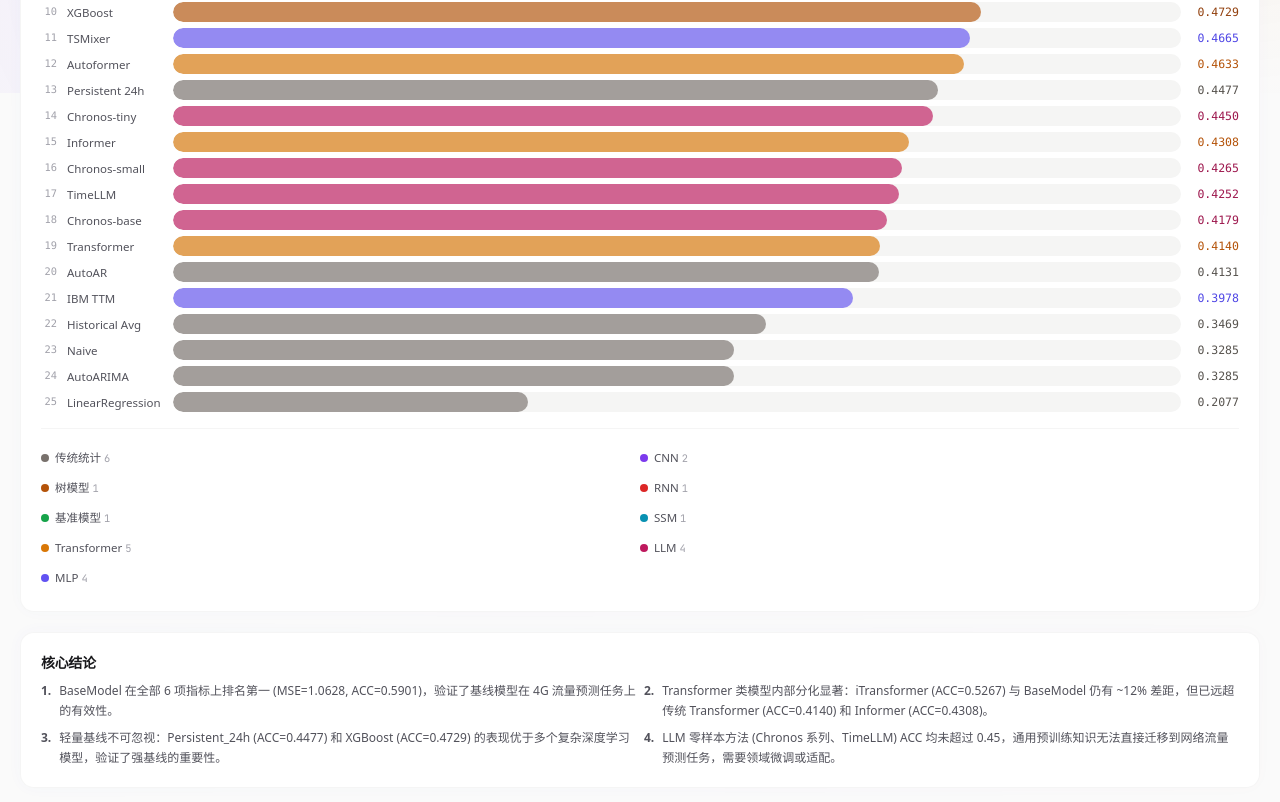
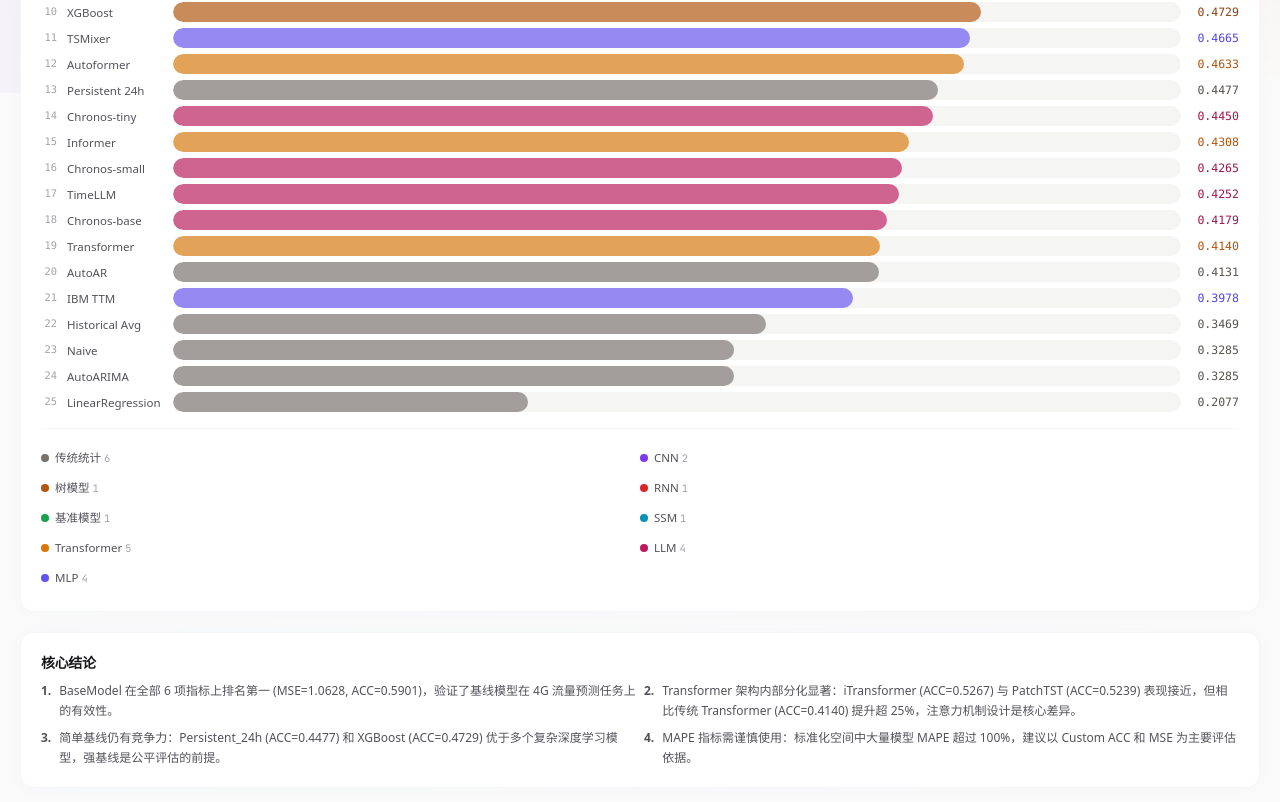
Before and after one commit to Ze-fan1/4G-Traffic-prediction-web, a React (Vite) app in the folder react-app/: page / in a window 1280 px wide. Shown: the part 707-1509 px from the top of the page. Built offline with nearby package versions, Linux system fonts and the light colour scheme.

Commit message:
可用版v3: 审计修复+真实通道名+改进结论+详细分析更新

```diff
--- a/react-app/src/pages/DetailsPage.jsx
+++ b/react-app/src/pages/DetailsPage.jsx
@@ -13,7 +13,7 @@
         <div className="card p-5">
           <h3 className="text-sm font-semibold tracking-tight mb-3">数据集说明</h3>
           <div className="space-y-2.5 text-xs text-[#52525B] leading-relaxed">
-            {[['数据来源', '4G 基站实测流量数据', true], ['特征通道', '8 维：总流量、上下行PRB利用率、RRC连接数、活跃用户数、上下行吞吐量、平均时延'], ['时间粒度', '小时级数据，数千小时连续记录'], ['预测目标', '未来 24 小时逐小时流量预测'], ['滚动策略', '每 3 小时滑动窗口重新预测'], ['评估指标', 'MSE · MAE · RMSE · MAPE · MSPE · Custom ACC'], ['模型总数', '26 个，涵盖统计 / ML / DL / SSM / LLM 五大范式']].map(([label, value, bold]) => (<div key={label} className="flex gap-2"><span className="text-[#A1A1AA] w-24 flex-shrink-0">{label}</span><span className={bold ? 'font-medium' : ''}>{value}</span></div>))}
+            {[['数据来源', '4G 基站实测流量数据', true], ['特征通道', '8 维：ERAB流量、PDCCH利用率、PDSCH利用率、PUSCH利用率、上行流量、下行流量、总流量、有效连接数'], ['时间粒度', '小时级数据，数千小时连续记录'], ['预测目标', '未来 24 小时逐小时流量预测'], ['滚动策略', '每 3 小时滑动窗口重新预测，共 5378 个窗口'], ['评估指标', 'MSE · MAE · RMSE · MAPE · MSPE · Custom ACC'], ['模型总数', '26 个，涵盖统计 / ML / DL / SSM / LLM 五大范式']].map(([label, value, bold]) => (<div key={label} className="flex gap-2"><span className="text-[#A1A1AA] w-24 flex-shrink-0">{label}</span><span className={bold ? 'font-medium' : ''}>{value}</span></div>))}
           </div>
           <div className="mt-4 pt-3 border-t" style={{ borderColor: 'rgba(0,0,0,0.04)' }}>
             <a href="https://github.com/Ze-fan1/4G-Traffic-prediction-web" target="_blank" rel="noopener" className="inline-flex items-center gap-1.5 text-xs font-medium text-[#6152F2] hover:underline transition-all">
@@ -24,7 +24,7 @@
         <div className="card p-5">
           <h3 className="text-sm font-semibold tracking-tight mb-3">实验设置</h3>
           <div className="space-y-2.5 text-xs text-[#52525B] leading-relaxed">
-            {[['预测任务', '未来 24 小时 4G 流量预测（8 通道多变量输入）'], ['8 通道说明', '无线接入网（RAN）遥测采集多维度 KPI——PRB 利用率、RRC 连接、吞吐量、时延联合刻画小区负载，单一流量指标无法反映网络全貌'], ['滚动策略', '每 3 小时滑动窗口重新预测，步长 = 3h'], ['评估指标', 'MSE / MAE / RMSE / MAPE / MSPE / Custom ACC'], ['数据划分', '时间序列交叉验证，避免未来信息泄露'], ['模型总数', '26 个，覆盖统计 / ML / DL / SSM / LLM 五大范式'], ['BaseModel', '自研多尺度特征融合架构（External-Base），综合表现最优'], ['运行环境', 'Python 3.10 · PyTorch 2.x · CUDA 12'], ['代码仓库', 'Time-Series-Library']].map(([label, value]) => (<div key={label} className="flex gap-2"><span className="text-[#A1A1AA] w-24 flex-shrink-0">{label}</span><span className={label === '代码仓库' ? 'font-mono text-[0.7rem]' : ''}>{value}</span></div>))}
+            {[['预测任务', '未来 24 小时 4G 流量预测（8 通道多变量输入）'], ['8 通道说明', 'RAN 侧多维度 KPI（ERAB流量 + 3项信道利用率 + 3项流量指标 + 连接数），比单变量流量预测更全面刻画小区负载状态'], ['滚动策略', '每 3 小时滑动窗口重新预测，步长 = 3h'], ['评估指标', 'MSE / MAE / RMSE / MAPE / MSPE / Custom ACC'], ['数据划分', '时间序列交叉验证，避免未来信息泄露'], ['模型总数', '26 个，覆盖统计 / ML / DL / SSM / LLM 五大范式'], ['BaseModel', '自研多尺度特征融合架构（External-Base），综合表现最优'], ['运行环境', 'Python 3.10 · PyTorch 2.x · CUDA 12'], ['代码仓库', 'Time-Series-Library']].map(([label, value]) => (<div key={label} className="flex gap-2"><span className="text-[#A1A1AA] w-24 flex-shrink-0">{label}</span><span className={label === '代码仓库' ? 'font-mono text-[0.7rem]' : ''}>{value}</span></div>))}
           </div>
         </div>
         <div className="card p-5">
@@ -38,7 +38,14 @@
         <div className="card p-5 lg:col-span-2">
           <h3 className="text-sm font-semibold tracking-tight mb-3">详细分析</h3>
           <div className="grid grid-cols-1 md:grid-cols-2 gap-3 text-xs text-[#52525B] leading-relaxed">
-            {[['1. BaseModel 全面领先', '在所有 6 项指标上排名第一 (MSE=1.0628, ACC=0.5901)，验证了自研多尺度特征融合架构在 4G 流量预测任务上的有效性。'], ['2. Transformer 分化严重', 'PatchTST/iTransformer (ACC~0.525) 显著优于传统 Transformer/Informer (ACC~0.42)，注意力机制设计至关重要。'], ['3. LLM Zero-shot 不适合', 'Chronos 全系列和 TimeLLM ACC 均低于 0.45，通用预训练知识无法直接迁移到网络流量预测，需要领域微调。'], ['4. 简单基线有价值', 'Persistent_24h (ACC=0.4477) 和 XGBoost (ACC=0.4729) 作为轻量基线，仍优于多个复杂深度学习模型。'], ['5. MAPE 指标不可靠', '在 scaled 预测空间中大量模型 MAPE 爆炸 (最高 294.99%)，建议以 ACC 和 MSE 作为主要评判标准。'], ['6. 滚动窗口的双刃剑', '3h 滚动步长使同一时间点被多次预测，整体方差降低但分析单个时间点时需注意自相关偏差。']].map(([title, body]) => (<div key={title} className="bg-[#FAFAFA] rounded-xl p-3"><strong className="text-[#18181B]">{title}</strong><br />{body}</div>))}
+            {[
+              ['1. BaseModel 全面领先', '6 项指标全部第一 (MSE=1.0628, ACC=0.5901)，相比第二名 iTransformer ACC 提升 12.0%，验证了基线模型在 4G 流量预测上的有效性。'],
+              ['2. Transformer 分化显著', 'iTransformer (ACC=0.5267) 和 PatchTST (ACC=0.5239) 表现接近，但相比原生 Transformer (ACC=0.4140) 提升超过 27%，注意力机制设计是核心差异。'],
+              ['3. 轻量基线有竞争力', 'Persistent_24h (ACC=0.4477) 和 XGBoost (ACC=0.4729) 的 ACC 超过 Autoformer、Informer 等复杂模型，表明强基线设定是公平评估的前提。'],
+              ['4. LLM Zero-shot 泛化不足', 'Chronos 全系和 TimeLLM ACC 均低于 0.45，通用预训练知识无法直接迁移至网络流量预测，需要领域微调或适配层。'],
+              ['5. MAPE 指标不稳定', '标准化空间中大量模型 MAPE 超过 100%（LinearRegression=294.99%），在 scaled 空间使用百分比误差需谨慎，建议以 ACC 和 MSE 为主。'],
+              ['6. 滚动窗口需注意', '3h 滑动步长使同一时间点被多次预测，整体方差降低但分析单点精度时需注意自相关偏差。窗口数 5378，覆盖多种时间模式。'],
+            ].map(([title, body]) => (<div key={title} className="bg-[#FAFAFA] rounded-xl p-3"><strong className="text-[#18181B]">{title}</strong><br />{body}</div>))}
           </div>
         </div>
       </div>
--- a/react-app/src/pages/OverviewPage.jsx
+++ b/react-app/src/pages/OverviewPage.jsx
@@ -95,9 +95,9 @@
         <h3 className="text-sm font-semibold tracking-tight mb-2">核心结论</h3>
         <div className="grid grid-cols-1 sm:grid-cols-2 gap-2 text-xs text-[#52525B] leading-relaxed">
           <div className="flex gap-2"><span className="text-[#52525B] font-bold flex-shrink-0">1.</span> BaseModel 在全部 6 项指标上排名第一 (MSE=1.0628, ACC=0.5901)，验证了基线模型在 4G 流量预测任务上的有效性。</div>
-          <div className="flex gap-2"><span className="text-[#52525B] font-bold flex-shrink-0">2.</span> Transformer 类模型内部分化显著：iTransformer (ACC=0.5267) 与 BaseModel 仍有 ~12% 差距，但已远超传统 Transformer (ACC=0.4140) 和 Informer (ACC=0.4308)。</div>
-          <div className="flex gap-2"><span className="text-[#52525B] font-bold flex-shrink-0">3.</span> 轻量基线不可忽视：Persistent_24h (ACC=0.4477) 和 XGBoost (ACC=0.4729) 的表现优于多个复杂深度学习模型，验证了强基线的重要性。</div>
-          <div className="flex gap-2"><span className="text-[#52525B] font-bold flex-shrink-0">4.</span> LLM 零样本方法 (Chronos 系列、TimeLLM) ACC 均未超过 0.45，通用预训练知识无法直接迁移到网络流量预测任务，需要领域微调或适配。</div>
+          <div className="flex gap-2"><span className="text-[#52525B] font-bold flex-shrink-0">2.</span> Transformer 架构内部分化显著：iTransformer (ACC=0.5267) 与 PatchTST (ACC=0.5239) 表现接近，但相比传统 Transformer (ACC=0.4140) 提升超 25%，注意力机制设计是核心差异。</div>
+          <div className="flex gap-2"><span className="text-[#52525B] font-bold flex-shrink-0">3.</span> 简单基线仍有竞争力：Persistent_24h (ACC=0.4477) 和 XGBoost (ACC=0.4729) 优于多个复杂深度学习模型，强基线是公平评估的前提。</div>
+          <div className="flex gap-2"><span className="text-[#52525B] font-bold flex-shrink-0">4.</span> MAPE 指标需谨慎使用：标准化空间中大量模型 MAPE 超过 100%，建议以 Custom ACC 和 MSE 为主要评估依据。</div>
         </div>
       </div>
     </div>
```
Also changed, not shown: react-app/column_names.txt (deleted), 3 other files (tests, documents, lock files or other folders).
